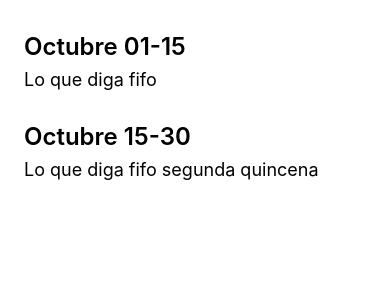
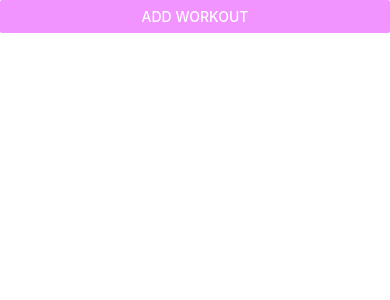
Before and after one commit to sergiga/fitness-native, a React Native app: screen / in a window 390 px wide. Shown: the top 300 px of the page. Built offline with nearby package versions, Linux system fonts and the light colour scheme; what react-native would draw is missing.

Commit message:
Display all workouts

```diff
--- a/app/App.js
+++ b/app/App.js
@@ -9,18 +9,14 @@
 import React from 'react';
 import {
   SafeAreaView,
-  StyleSheet,
-  ScrollView,
-  View,
-  Text,
   StatusBar,
 } from 'react-native';
-import WorkoutList from '@components/WorkoutList.component';
+import WorkoutList from '@components/WorkoutList';
 
 const App: () => React$Node = () => {
   return (
     <>
-      <StatusBar barStyle="dark-content" />
+      <StatusBar backgroundColor="white" barStyle="dark-content" />
       <SafeAreaView>
         <WorkoutList />
       </SafeAreaView>
--- a/app/components/WorkoutList.component.js
+++ /dev/null
@@ -1,62 +0,0 @@
-import React from 'react';
-import {
-  SafeAreaView,
-  StyleSheet,
-  ScrollView,
-  View,
-  Text,
-} from 'react-native';
-import {
-  Colors,
-} from 'react-native/Libraries/NewAppScreen';
-
-function WorkoutList() {
-  return (
-    <SafeAreaView>
-      <ScrollView
-        contentInsetAdjustmentBehavior="automatic"
-        style={styles.scrollView}>
-        <View style={styles.body}>
-          <View style={styles.sectionContainer}>
-            <Text style={styles.sectionTitle}>Octubre 01-15</Text>
-            <Text style={styles.sectionDescription}>
-              Lo que diga fifo
-            </Text>
-          </View>
-          <View style={styles.sectionContainer}>
-            <Text style={styles.sectionTitle}>Octubre 15-30</Text>
-            <Text style={styles.sectionDescription}>
-              Lo que diga fifo segunda quincena
-            </Text>
-          </View>
-        </View>
-      </ScrollView>
-    </SafeAreaView>
-  );
-}
-
-const styles = StyleSheet.create({
-  scrollView: {
-    backgroundColor: Colors.lighter,
-  },
-  body: {
-    backgroundColor: Colors.white,
-  },
-  sectionContainer: {
-    marginTop: 32,
-    paddingHorizontal: 24,
-  },
-  sectionTitle: {
-    fontSize: 24,
-    fontWeight: '600',
-    color: Colors.black,
-  },
-  sectionDescription: {
-    marginTop: 8,
-    fontSize: 18,
-    fontWeight: '400',
-    color: Colors.dark,
-  },
-});
-
-export default WorkoutList;
--- /dev/null
+++ b/app/components/WorkoutList.js
@@ -0,0 +1,54 @@
+import React, { useState } from 'react';
+import {
+  Button,
+  SafeAreaView,
+  StyleSheet,
+  ScrollView,
+  View,
+} from 'react-native';
+import {
+  Colors,
+} from 'react-native/Libraries/NewAppScreen';
+import WorkoutListItem from '@components/WorkoutListItem';
+
+function WorkoutList() {
+  const [workoutCount, setWorkouts] = useState(0)
+
+  const workoutList = Array(workoutCount).fill().map((workout, number) => {
+    const title = `Workout ${number}`;
+    const subtitle = 'Lo que diga fifo';
+    return (
+      <WorkoutListItem
+        title={title}
+        subtitle={subtitle} />
+    )
+  })
+
+  return (
+    <SafeAreaView>
+      <Button
+        title="Add workout"
+        color="#f194ff"
+        onPress={() => setWorkouts(workoutCount + 1)}
+      />
+      <ScrollView
+        contentInsetAdjustmentBehavior="automatic"
+        style={styles.scrollView}>
+        <View style={styles.body}>
+          { workoutList }
+        </View>
+      </ScrollView>
+    </SafeAreaView>
+  );
+}
+
+const styles = StyleSheet.create({
+  scrollView: {
+    backgroundColor: Colors.lighter,
+  },
+  body: {
+    backgroundColor: Colors.white,
+  },
+});
+
+export default WorkoutList;
--- /dev/null
+++ b/app/components/WorkoutListItem.js
@@ -0,0 +1,42 @@
+import React from 'react';
+import {
+  StyleSheet,
+  View,
+  Text,
+} from 'react-native';
+import {
+  Colors,
+} from 'react-native/Libraries/NewAppScreen';
+
+function WorkoutListItem(props) {
+  const { title, subtitle } = props;
+
+  return (
+    <View key={number.toString()} style={styles.listItemContainer}>
+      <Text style={styles.listItemTitle}>{title}</Text>
+      <Text style={styles.listItemSubtitle}>
+        {subtitle}
+      </Text>
+    </View>
+  );
+}
+
+const styles = StyleSheet.create({
+  listItemContainer: {
+    marginTop: 32,
+    paddingHorizontal: 24,
+  },
+  listItemTitle: {
+    fontSize: 24,
+    fontWeight: '600',
+    color: Colors.black,
+  },
+  listItemSubtitle: {
+    marginTop: 8,
+    fontSize: 18,
+    fontWeight: '400',
+    color: Colors.dark,
+  },
+});
+
+export default WorkoutListItem;
```
